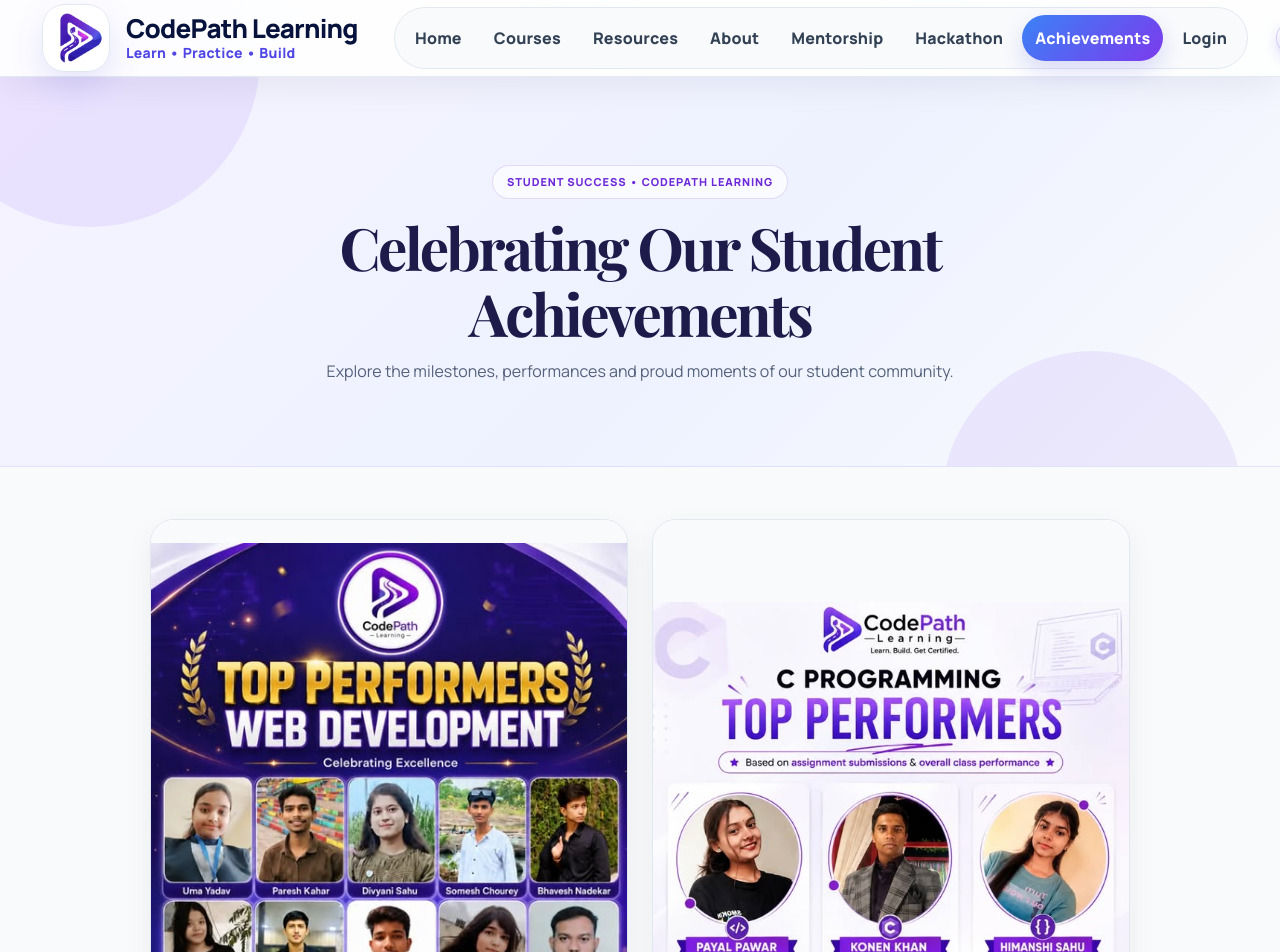
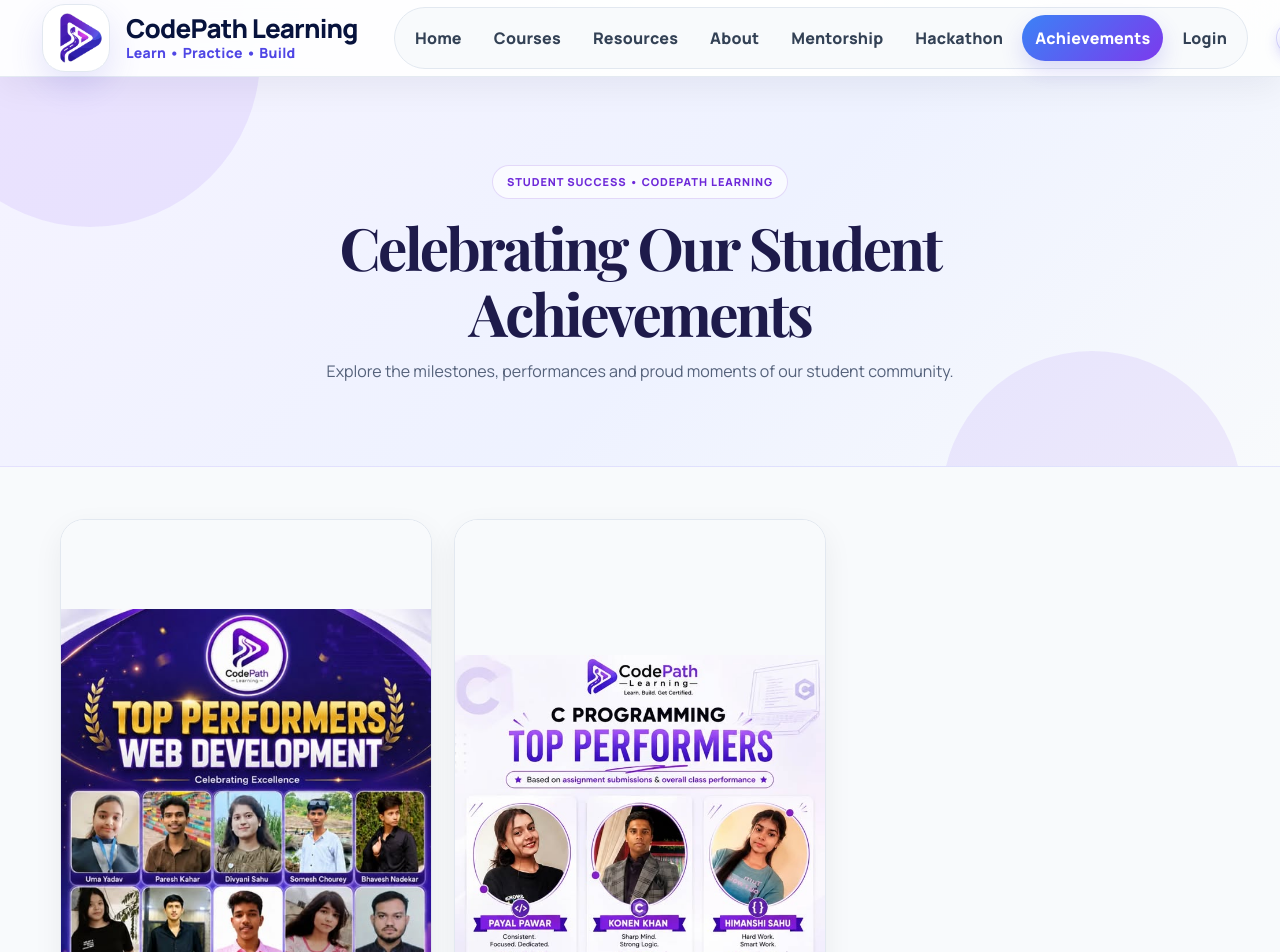
Before and after one commit to khushisoni2004/codepath-learning, a React (Vite) app in the folder frontend/: page /achievements in a window 1280 px wide. Shown: the top 952 px of the page. Built offline with nearby package versions, Linux system fonts and the light colour scheme; no server answers.

Commit message:
style: show achievement posters three per row

```diff
--- a/frontend/src/styles/achievements-page.css
+++ b/frontend/src/styles/achievements-page.css
@@ -4,5 +4,5 @@
 .achievements-hero::before { width: 340px; height: 340px; top: -190px; left: -80px; }.achievements-hero::after { width: 300px; height: 300px; right: 3%; bottom: -185px; }
 .achievements-hero-content { position: relative; z-index: 1; max-width: 800px; }.achievements-kicker { display: inline-flex; padding: 7px 14px; border: 1px solid rgba(109,40,217,.16); border-radius: 999px; background: rgba(255,255,255,.65); color: #6d28d9; font-size: 11px; font-weight: 800; letter-spacing: .9px; }
 .achievements-hero h1 { margin: 16px 0 12px; color: #1e1b4b; font-family: "Playfair Display", Georgia, serif; font-size: clamp(2.25rem, 5vw, 3.65rem); line-height: 1.12; letter-spacing: -.045em; }.achievements-hero p { max-width: 650px; margin: 0 auto; color: #55627b; }
-.achievements-listing { padding: 52px 0 86px; }.achievement-poster-grid { display: grid; grid-template-columns: repeat(2, minmax(0, 1fr)); gap: 24px; max-width: 980px; margin: 0 auto; align-items: start; }.achievement-poster { overflow: hidden; border: 1px solid var(--line); border-radius: var(--radius); background: #fff; box-shadow: var(--shadow-sm); transition: transform .22s ease, box-shadow .22s ease; content-visibility: auto; contain-intrinsic-size: 640px; }.achievement-poster:hover { transform: translateY(-5px); box-shadow: var(--shadow-md); }.achievement-poster img { width: 100%; aspect-ratio: 1 / 1; object-fit: contain; display: block; background: #f8fafc; }.achievement-poster-copy { padding: 20px 22px 22px; }.achievement-poster-copy h2 { margin: 0 0 7px; color: #1e1b4b; font-size: 1.15rem; }.achievement-poster-copy p { margin: 0; color: #64748b; font-size: .92rem; line-height: 1.65; }.achievement-poster-fallback { display: grid; min-height: 300px; place-items: center; background: #ede9fe; color: #6d28d9; font-size: 42px; }
-@media (max-width: 940px) { .achievement-poster-grid { grid-template-columns: repeat(2, minmax(0, 1fr)); } }@media (max-width: 640px) { .achievements-hero { padding: 65px 0 60px; }.achievements-listing { padding: 34px 0 58px; }.achievement-poster-grid { grid-template-columns: 1fr; gap: 18px; } }
+.achievements-listing { padding: 52px 0 86px; }.achievement-poster-grid { display: grid; grid-template-columns: repeat(3, minmax(0, 1fr)); gap: 22px; max-width: 1160px; margin: 0 auto; align-items: start; }.achievement-poster { overflow: hidden; border: 1px solid var(--line); border-radius: var(--radius); background: #fff; box-shadow: var(--shadow-sm); transition: transform .22s ease, box-shadow .22s ease; content-visibility: auto; contain-intrinsic-size: 420px; }.achievement-poster:hover { transform: translateY(-5px); box-shadow: var(--shadow-md); }.achievement-poster img { width: 100%; aspect-ratio: 1 / 1; object-fit: contain; display: block; background: #f8fafc; }.achievement-poster-copy { padding: 16px 17px 18px; }.achievement-poster-copy h2 { margin: 0 0 7px; color: #1e1b4b; font-size: 1rem; }.achievement-poster-copy p { margin: 0; color: #64748b; font-size: .85rem; line-height: 1.6; }.achievement-poster-fallback { display: grid; min-height: 300px; place-items: center; background: #ede9ff; color: #6d28d9; font-size: 42px; }
+@media (max-width: 940px) { .achievement-poster-grid { grid-template-columns: repeat(2, minmax(0, 1fr)); gap: 18px; } }@media (max-width: 640px) { .achievements-hero { padding: 65px 0 60px; }.achievements-listing { padding: 34px 0 58px; }.achievement-poster-grid { grid-template-columns: 1fr; gap: 18px; } }
```
